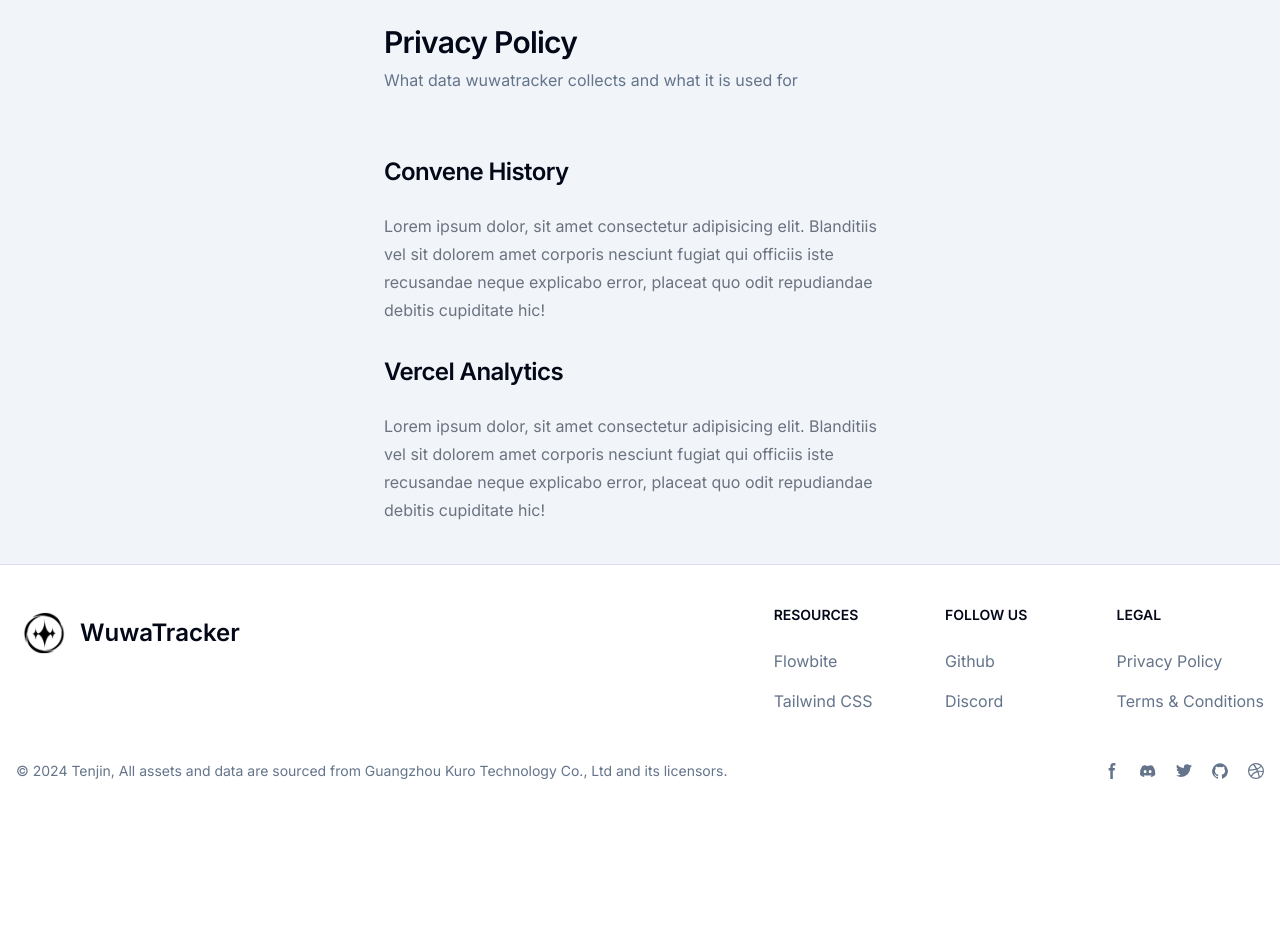
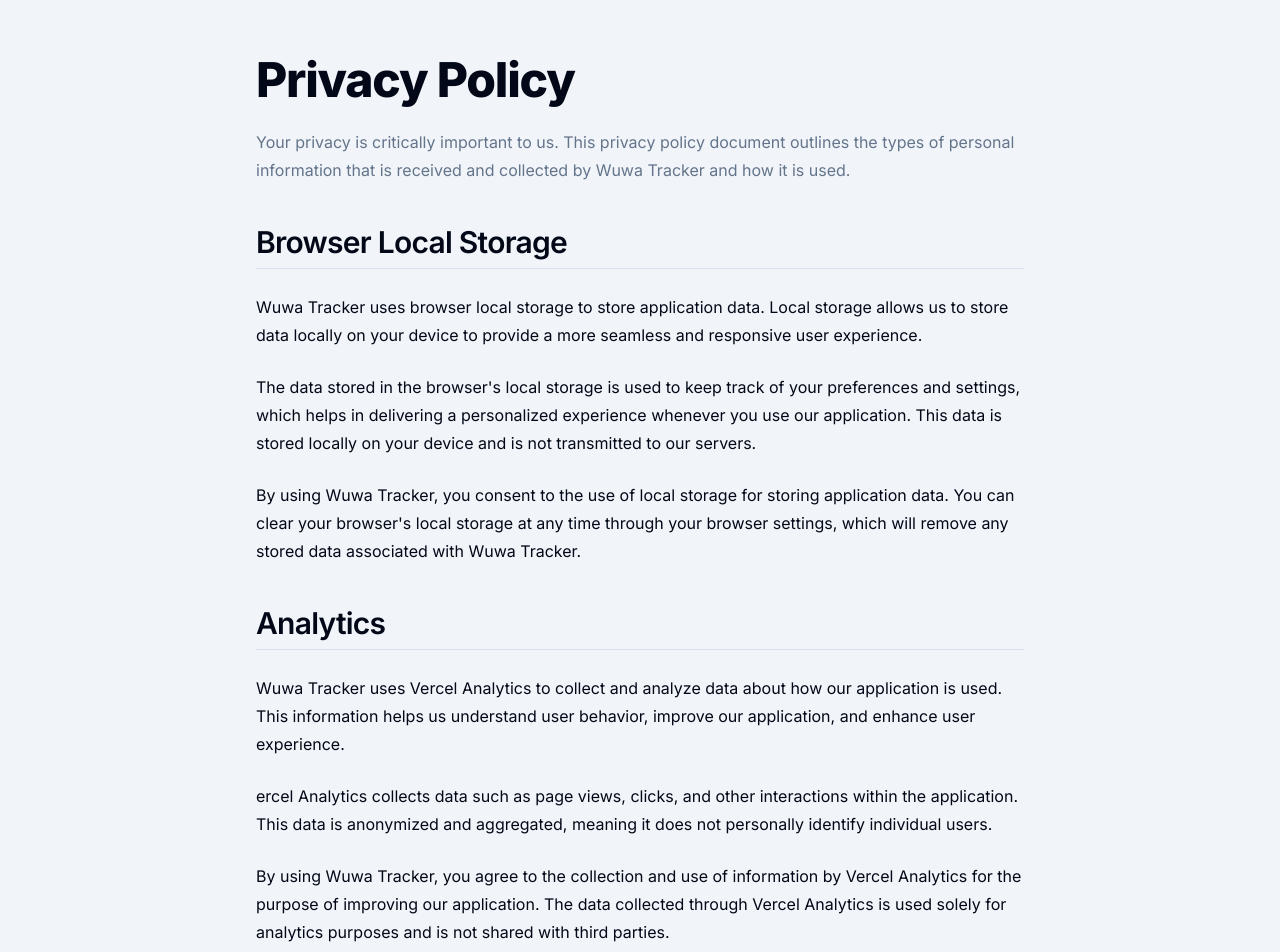
Before and after one commit to Luzefiru/wuwatracker, a Next.js app: page /privacy-policy in a window 1280 px wide. Shown: the part 80-1032 px from the top of the page. Before the commit the page ends 893 px from the top, so only its background shows below. Built offline with nearby package versions, Linux system fonts and the light colour scheme; what @shrutibalasa/tailwind-grid-auto-fit would draw is missing.

Commit message:
feat: finalize privacy policy copy

```diff
--- a/src/app/privacy-policy/page.tsx
+++ b/src/app/privacy-policy/page.tsx
@@ -1,40 +1,66 @@
-"use client";
+'use client';
 
 export default function Import() {
-
   return (
-    <div className="flex flex-col items-center h-full w-full gap-16">
-      <div className="flex flex-col sm:text-start">
+    <div className="flex flex-col items-center h-full w-full gap-16 py-8">
+      <div className="flex flex-col sm:text-start max-w-screen-md">
         <div>
-          <h2 className="scroll-m-20 text-2xl md:text-3xl font-semibold tracking-tight pb-2">
+          <h1 className="scroll-m-20 text-4xl font-extrabold tracking-tight lg:text-5xl">
             Privacy Policy
-          </h2>
-          <p className="text-muted-foreground mb-8">
-            What data wuwatracker collects and what it is used for
+          </h1>
+          <p className="leading-7 text-muted-foreground [&:not(:first-child)]:mt-6">
+            Your privacy is critically important to us. This privacy policy
+            document outlines the types of personal information that is received
+            and collected by Wuwa Tracker and how it is used.
           </p>
         </div>
-        <div className="flex flex-col sm:text-start">
-          <h2 className="mt-8 scroll-m-20 text-2xl font-semibold tracking-tight">
-            Convene History
-          </h2>
-          <p className="max-w-lg text-base font-normal text-gray-500 dark:text-gray-400 leading-7 [&:not(:first-child)]:mt-6">
-            Lorem ipsum dolor, sit amet consectetur adipisicing elit. Blanditiis
-            vel sit dolorem amet corporis nesciunt fugiat qui officiis iste
-            recusandae neque explicabo error, placeat quo odit repudiandae
-            debitis cupiditate hic!
-          </p>
-        </div>
-        <div className="flex flex-col sm:text-start">
-          <h2 className="mt-8 scroll-m-20 text-2xl font-semibold tracking-tight">
-            Vercel Analytics
-          </h2>
-          <p className="max-w-lg text-base font-normal text-gray-500 dark:text-gray-400 leading-7 [&:not(:first-child)]:mt-6">
-            Lorem ipsum dolor, sit amet consectetur adipisicing elit. Blanditiis
-            vel sit dolorem amet corporis nesciunt fugiat qui officiis iste
-            recusandae neque explicabo error, placeat quo odit repudiandae
-            debitis cupiditate hic!
-          </p>
-        </div>
+        <h2 className="mt-10 scroll-m-20 border-b pb-2 text-3xl font-semibold tracking-tight transition-colors first:mt-0">
+          Browser Local Storage
+        </h2>
+        <p className="leading-7 [&:not(:first-child)]:mt-6">
+          Wuwa Tracker uses browser local storage to store application data.
+          Local storage allows us to store data locally on your device to
+          provide a more seamless and responsive user experience.
+        </p>
+        <p className="leading-7 [&:not(:first-child)]:mt-6">
+          The data stored in the browser&apos;s local storage is used to keep
+          track of your preferences and settings, which helps in delivering a
+          personalized experience whenever you use our application. This data is
+          stored locally on your device and is not transmitted to our servers.
+        </p>
+        <p className="leading-7 [&:not(:first-child)]:mt-6">
+          By using Wuwa Tracker, you consent to the use of local storage for
+          storing application data. You can clear your browser&apos;s local
+          storage at any time through your browser settings, which will remove
+          any stored data associated with Wuwa Tracker.
+        </p>
+        <h2 className="mt-10 scroll-m-20 border-b pb-2 text-3xl font-semibold tracking-tight transition-colors first:mt-0">
+          Analytics
+        </h2>
+        <p className="leading-7 [&:not(:first-child)]:mt-6">
+          Wuwa Tracker uses Vercel Analytics to collect and analyze data about
+          how our application is used. This information helps us understand user
+          behavior, improve our application, and enhance user experience.
+        </p>
+        <p className="leading-7 [&:not(:first-child)]:mt-6">
+          ercel Analytics collects data such as page views, clicks, and other
+          interactions within the application. This data is anonymized and
+          aggregated, meaning it does not personally identify individual users.
+        </p>
+        <p className="leading-7 [&:not(:first-child)]:mt-6">
+          By using Wuwa Tracker, you agree to the collection and use of
+          information by Vercel Analytics for the purpose of improving our
+          application. The data collected through Vercel Analytics is used
+          solely for analytics purposes and is not shared with third parties.
+        </p>
+        <h2 className="mt-10 scroll-m-20 border-b pb-2 text-3xl font-semibold tracking-tight transition-colors first:mt-0">
+          Changes to This Privacy Policy
+        </h2>
+        <p className="leading-7 [&:not(:first-child)]:mt-6">
+          We may update our Privacy Policy from time to time. You are advised to
+          review this Privacy Policy periodically for any changes. Changes to
+          this Privacy Policy are effective when they are posted on this page.
+        </p>
       </div>
     </div>
   );
```
